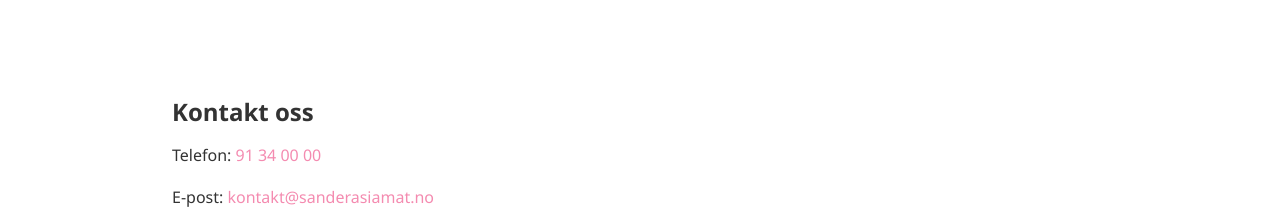
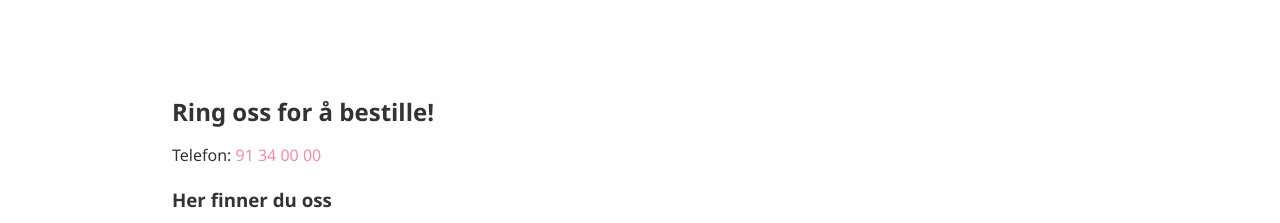
Before and after one commit to DataKriss/sanderasiamat-demo, a plain HTML site: page index.html in a window 1280 px wide. Shown: the part 1290-1513 px from the top of the page. Drawn offline with Linux system fonts and the light colour scheme.

Commit message:
endringer etter samtale

```diff
--- a/index.html
+++ b/index.html
@@ -52,9 +52,8 @@
 
   <!-- Kontakt -->
   <section class="content" id="kontakt">
-    <h2>Kontakt oss</h2>
+    <h2>Ring oss for å bestille!</h2>
     <p>Telefon: <a href="tel:91340000">91 34 00 00</a></p>
-    <p>E-post: <a href="mailto:kontakt@sanderasiamat.no">kontakt@sanderasiamat.no</a></p>
 
   <h3>Her finner du oss</h3>
   <div class="map">
```
